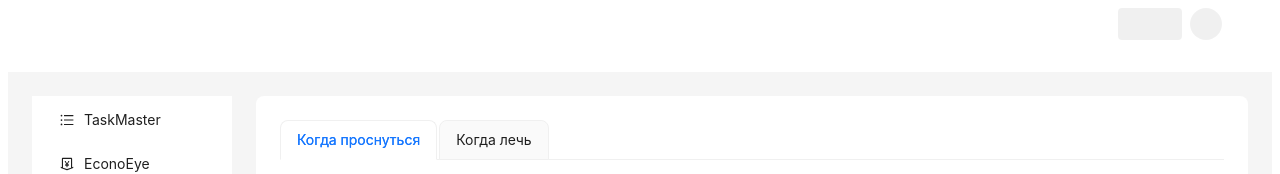
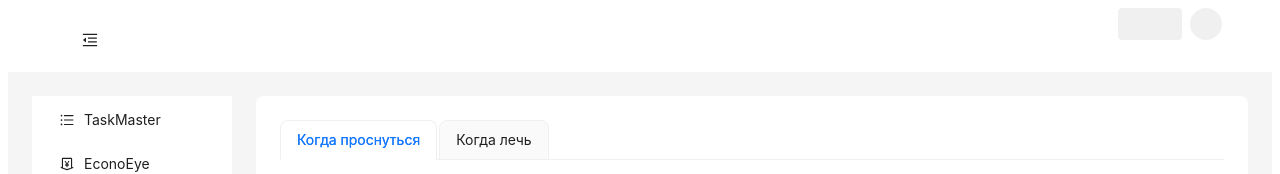
Before and after one commit to Vladon305/Visionary-Suite, a React (Vite) app: page /dream-time in a window 1280 px wide. Shown: the top 174 px of the page. Built offline with nearby package versions, Linux system fonts and the light colour scheme.

Commit message:
added collapse sidebar functionality

```diff
--- a/src/shared/ui/main-layout/layout.module.scss
+++ b/src/shared/ui/main-layout/layout.module.scss
@@ -21,6 +21,9 @@
 .layoutContentContainer {
   padding: 24px;
 }
+.noPaddingLeft {
+  padding-left: 0;
+}
 .layout {
   height: 100vh;
 }
--- a/src/shared/ui/main-layout/layout.tsx
+++ b/src/shared/ui/main-layout/layout.tsx
@@ -1,9 +1,12 @@
-import { Layout, Skeleton, Space, theme } from 'antd';
+import { useState } from 'react';
+import { Button, Layout, Skeleton, Space, theme } from 'antd';
 import { Header } from '../header';
 import { Sidebar } from '../sidebar';
 import { sidebarItems } from 'shared';
 import styles from './layout.module.scss';
-import { useState } from 'react';
+import cn from 'classnames';
+
+import { MenuUnfoldOutlined, MenuFoldOutlined } from '@ant-design/icons';
 
 const { Content } = Layout;
 
@@ -21,6 +24,7 @@ export const MainLayout = ({ children }: Props) => {
   } = theme.useToken();
 
   const [size, setSize] = useState<SizeType>('default');
+  const [isCollapsedSidebar, setIsCollapsedSidebar] = useState(false);
   const [buttonShape, setButtonShape] = useState<ButtonShapeType>('default');
   const [avatarShape, setAvatarShape] = useState<AvatarShapeType>('circle');
   const [block, setBlock] = useState(false);
@@ -30,6 +34,22 @@ export const MainLayout = ({ children }: Props) => {
       <Layout className={styles.layout}>
         <Header background={colorBgContainer}>
           <div className={styles.header__container}>
+            <Button
+              type='text'
+              icon={
+                isCollapsedSidebar ? (
+                  <MenuUnfoldOutlined />
+                ) : (
+                  <MenuFoldOutlined />
+                )
+              }
+              onClick={() => setIsCollapsedSidebar(!isCollapsedSidebar)}
+              style={{
+                fontSize: '16px',
+                width: 64,
+                height: 64,
+              }}
+            />
             <div></div>
             <Space>
               <Skeleton.Button
@@ -47,8 +67,17 @@ export const MainLayout = ({ children }: Props) => {
             </Space>
           </div>
         </Header>
-        <Layout className={styles.layoutContentContainer}>
-          <Sidebar background={colorBgContainer} menuItems={sidebarItems} />
+        <Layout
+          className={cn(styles.layoutContentContainer, {
+            [styles.noPaddingLeft]: isCollapsedSidebar,
+          })}
+        >
+          <Sidebar
+            background={colorBgContainer}
+            menuItems={sidebarItems}
+            isCollapsed={isCollapsedSidebar}
+            setIsCollapsed={setIsCollapsedSidebar}
+          />
           <Layout className={styles.content__layout}>
             <Content
               className={styles.content}
--- a/src/shared/ui/sidebar/sidebar.tsx
+++ b/src/shared/ui/sidebar/sidebar.tsx
@@ -1,14 +1,38 @@
 import { Layout, Menu, MenuProps } from 'antd';
+import { Dispatch, SetStateAction } from 'react';
 import { useNavigate } from 'react-router-dom';
 
 const { Sider } = Layout;
 
-type Props = { background?: string; menuItems?: MenuProps['items'] };
+type Props = {
+  background?: string;
+  menuItems?: MenuProps['items'];
+  isCollapsed: boolean;
+  setIsCollapsed: Dispatch<SetStateAction<boolean>>;
+};
 
-export const Sidebar = ({ background, menuItems }: Props) => {
+export const Sidebar = ({
+  background,
+  menuItems,
+  isCollapsed,
+  setIsCollapsed,
+}: Props) => {
   const navigate = useNavigate();
   return (
-    <Sider width={200} style={{ background }}>
+    <Sider
+      style={{ background }}
+      trigger={null}
+      breakpoint='lg'
+      collapsedWidth='0'
+      collapsible
+      collapsed={isCollapsed}
+      onBreakpoint={broken => {
+        setIsCollapsed(broken);
+      }}
+      onCollapse={(collapsed, type) => {
+        console.log(collapsed, type);
+      }}
+    >
       <Menu
         mode='inline'
         // defaultSelectedKeys={['1']}
```
